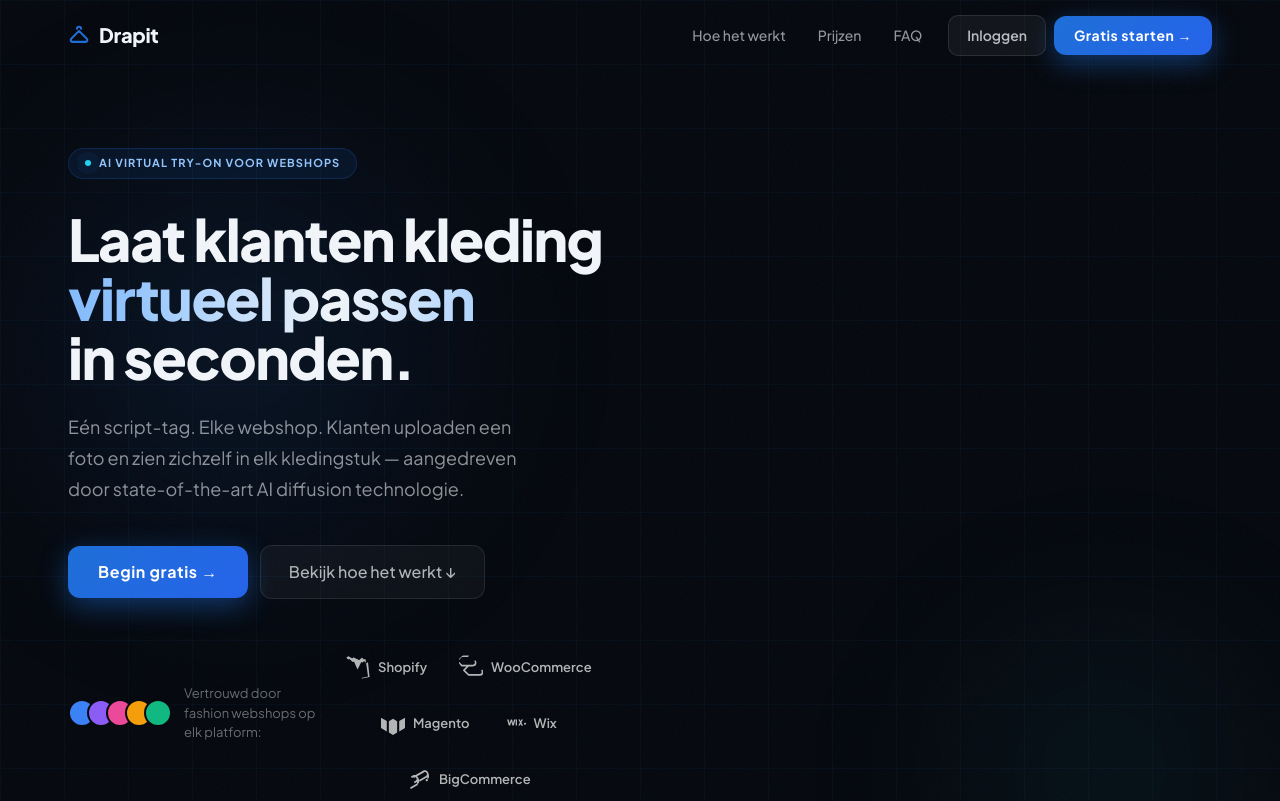
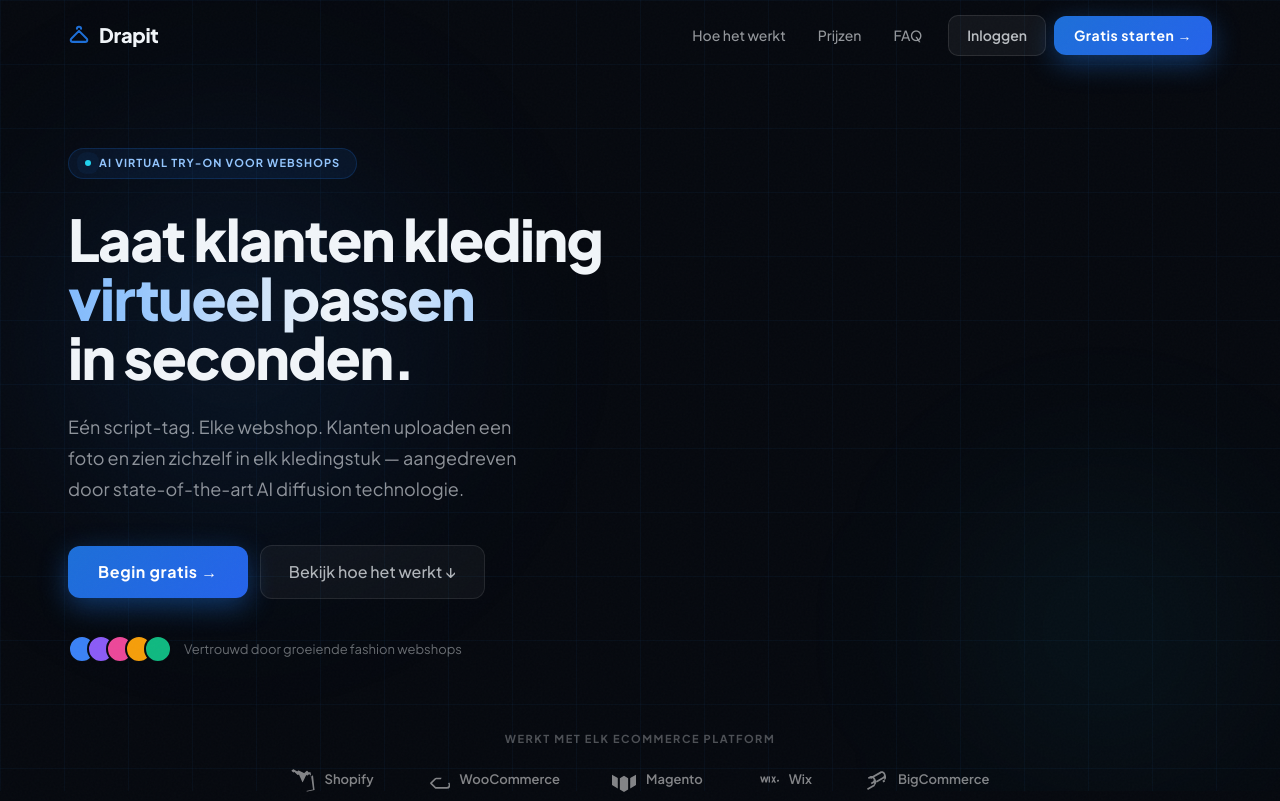
Before and after one commit to Michaeljayden/Drapit, a Next.js app: page / in a window 1280 px wide. Shown: the top 801 px of the page. Built offline with nearby package versions, Linux system fonts and the light colour scheme.

Commit message:
logo sectie update
logo sectie update

```diff
--- a/app/(marketing)/page.tsx
+++ b/app/(marketing)/page.tsx
@@ -214,7 +214,8 @@ function FAQItem({ q, a, isOpen, onToggle }: { q: string; a: string; isOpen: boo
     );
 }
 
-function EcommerceLogos({ inView }: { inView: boolean }) {
+function PlatformLogos() {
+    const { ref, inView } = useInView(0.05);
     const logos = [
         {
             name: 'Shopify',
@@ -223,7 +224,7 @@ function EcommerceLogos({ inView }: { inView: boolean }) {
         },
         {
             name: 'WooCommerce',
-            path: 'M23.15,14.61a3.52,3.52,0,0,1,1.13,2.58,3.58,3.58,0,0,1-3.58,3.58H10.16a2,2,0,0,1-1.35-.5L4.44,16a1,1,0,0,1,0-1.42l4.37-4.27a2,2,0,0,1,1.35-.5h5.5l-.8,1.5H10.16a.49.49,0,0,0-.34.13L6.05,15.32l3.77,3.61a.49.49,0,0,0,.34.13h10.54a2.08,2.08,0,0,0,2.08-2.08,2,2,0,0,0-.73-1.57Z M16.32,5.23a3.52,3.52,0,0,1,1.13,2.58,3.58,3.58,0,0,1-3.58,3.58H3.31a2,2,0,0,1-1.35-.5L-1.28,6.62a1,1,0,0,1,0-1.42l4.37-4.27a2,2,0,0,1,1.35-.5h5.5l-.8,1.5H3.31a.49.49,0,0,0-.34.13L-.8,5.94l3.77,3.61a.49.49,0,0,0,.34.13h10.54a2.08,2.08,0,0,0,2.08-2.08,2,2,0,0,0-.73-1.57Z',
+            path: 'M23.15,14.61a3.52,3.52,0,0,1,1.13,2.58,3.58,3.58,0,0,1-3.58,3.58H10.16a2,2,0,0,1-1.35-.5L4.44,16a1,1,0,0,1,0-1.42l4.37-4.27a2,2,0,0,1,1.35-.5h5.5l-.8,1.5H10.16a.49.49,0,0,0-.34.13L6.05,15.32l3.77,3.61a.49.49,0,0,0,.34.13h10.54a2.08,2.08,0,0,0,2.08-2.08,2,2,0,0,0-.73-1.57Z',
             viewBox: '0 0 24 24'
         },
         {
@@ -244,11 +245,15 @@ function EcommerceLogos({ inView }: { inView: boolean }) {
     ];
 
     return (
-        <div className={`d-in d-d1 ${inView ? 'visible' : ''}`} style={{ marginTop: 20, display: 'flex', gap: 32, flexWrap: 'wrap', alignItems: 'center', justifyContent: 'center', opacity: 0.5 }}>
+        <div ref={ref} style={{ textAlign: 'center' }}>
+            <span style={{ fontSize: 11, fontWeight: 700, letterSpacing: '0.14em', color: 'rgba(241,245,249,0.3)', fontFamily: 'Plus Jakarta Sans, sans-serif', textTransform: 'uppercase', marginBottom: 20, display: 'block' }}>
+                Werkt met elk ecommerce platform
+            </span>
+            <div className={`d-in d-d1 ${inView ? 'visible' : ''}`} style={{ display: 'flex', gap: '32px 52px', flexWrap: 'wrap', alignItems: 'center', justifyContent: 'center' }}>
                 {logos.map((logo) => (
-                <div key={logo.name} style={{ display: 'flex', alignItems: 'center', gap: 8, filter: 'grayscale(100%) brightness(1.5)', opacity: 0.7, transition: 'all 0.3s' }}
+                    <div key={logo.name} style={{ display: 'flex', alignItems: 'center', gap: 10, filter: 'grayscale(100%) brightness(1.2)', opacity: 0.5, transition: 'all 0.4s' }}
                         onMouseEnter={e => { e.currentTarget.style.filter = 'grayscale(0%) brightness(1)'; e.currentTarget.style.opacity = '1'; }}
-                    onMouseLeave={e => { e.currentTarget.style.filter = 'grayscale(100%) brightness(1.5)'; e.currentTarget.style.opacity = '0.7'; }}
+                        onMouseLeave={e => { e.currentTarget.style.filter = 'grayscale(100%) brightness(1.2)'; e.currentTarget.style.opacity = '0.5'; }}
                     >
                         <svg width="24" height="24" viewBox={logo.viewBox} fill="currentColor">
                             <path d={logo.path} />
@@ -256,6 +261,7 @@ function EcommerceLogos({ inView }: { inView: boolean }) {
                         <span style={{ fontSize: 13, fontWeight: 600, fontFamily: 'Plus Jakarta Sans, sans-serif' }}>{logo.name}</span>
                     </div>
                 ))}
+            </div>
         </div>
     );
 }
@@ -523,9 +529,8 @@ export default function LandingPage() {
                                         ))}
                                     </div>
                                     <span style={{ fontSize: 13, color: 'rgba(241,245,249,0.42)', fontFamily: 'Plus Jakarta Sans, sans-serif' }}>
-                                        Vertrouwd door fashion webshops op elk platform:
+                                        Vertrouwd door groeiende fashion webshops
                                     </span>
-                                    <EcommerceLogos inView={hero.inView} />
                                 </div>
                             </div>
 
@@ -536,6 +541,11 @@ export default function LandingPage() {
                         </div>
                     </div>
                 </section>
+
+                {/* ─── PLATFORMS ─────────────────────────────────────────── */}
+                <div style={{ maxWidth: 1200, margin: '-60px auto 100px', position: 'relative', zIndex: 10 }}>
+                    <PlatformLogos />
+                </div>
 
                 {/* ─── STATS ─────────────────────────────────────────── */}
                 <div ref={stats.ref} style={{ borderTop: '1px solid rgba(255,255,255,0.06)', borderBottom: '1px solid rgba(255,255,255,0.06)', padding: '52px 28px', background: 'rgba(13,24,41,0.45)' }}>
```
Lines whose indentation alone changed are shown as unchanged.
